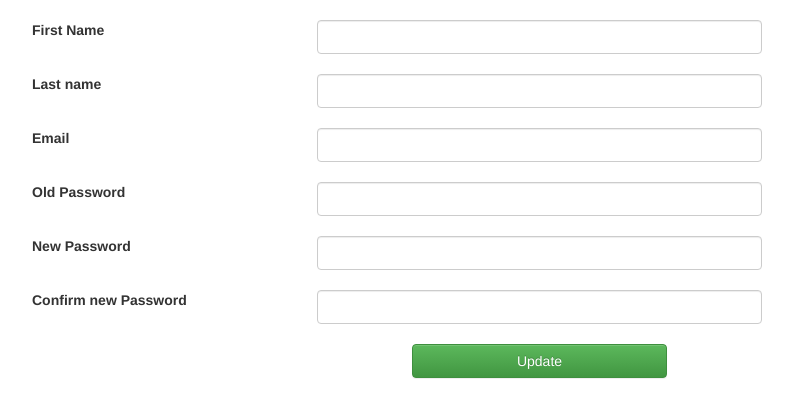
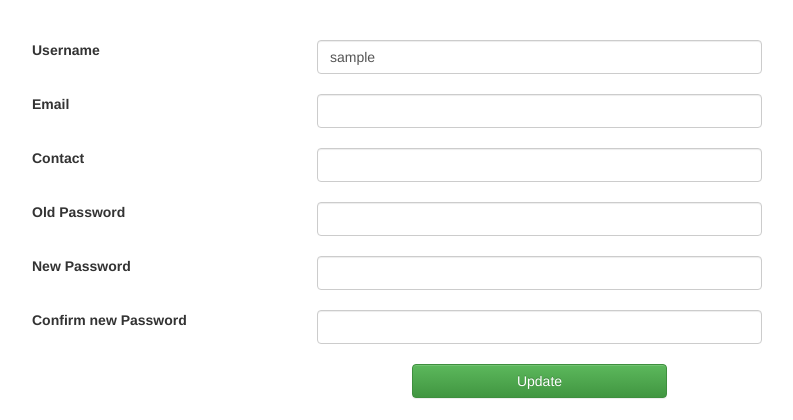
Before and after one commit to abdulnas204/eHaat, a PHP site: page /user/profile.php in a window 1280 px wide. Shown: the part 120-540 px from the top of the page, without its empty margins (148-941 px from the left). Run offline with PHP 8.4, Linux system fonts and the light colour scheme; the visitor is signed in with stand-in values (Sample User, id 1); data that the repository does not hold is empty; a stand-in replaces the project's code that opens the database connection.

Commit message:
Modified UI for profile.php to include all relevant info and tested backend compatibility

```diff
--- a/user/profile.php
+++ b/user/profile.php
@@ -1,8 +1,8 @@
 <?php
-//session_start();
-//require_once('../common/util.php');
-//require_once('./backend/precheck.php');
-//require_once('backend/fetchUserInfo.php');
+session_start();
+require_once('../common/util.php');
+require_once('./backend/precheck.php');
+require_once('backend/fetchUserInfo.php');
 ?>
 <!DOCTYPE html>
 <html lang="en">
@@ -16,16 +16,6 @@
   <script type="text/javascript" src="../resource/js/bootstrap.min.js"></script>
 </head>
 <body>
-	<!--
-		<label for="username">Username</label>
-		<input name="username" type="text" value="<?=$username?>"><br>
-		<label for="email">Email ID</label>
-		<input name="email" type="text" value="<?=$emailId?>"><br>
-		<label for="contact">Contact Number</label>
-		<input name="contact" type="number" value="<?=$contact?>"><br>
-		<input type="submit" name="update" value="Update">
-	</form>
--->
 	<div class="container">
 
 		<div id="header" class="container page-header text-center">
@@ -52,22 +42,21 @@
 
 		<form action="./backend/updateProfile.php" method="POST">
 			<div class="form-group">
-
-					<label for="username" class="col-md-offset-1 col-sm-3 control-label">First Name</label>
+				<label for="username" class="col-md-offset-1 col-sm-3 control-label offset-20">Username</label>
 				<div class="col-sm-5">
-						<input type="text" name="username" class="form-control">
-					</div>
-				</div>
-				<div class="form-group">
-					<label for="username" class="col-md-offset-1 col-sm-3 control-label offset-20">Last name</label>
-					<div class="col-sm-5">
-						<input type="text" name="username" class="form-control offset-20">
+					<input type="text" name="username" class="form-control offset-20" value="<?=$username?>">
 				</div>
 			</div>
 			<div class="form-group">
 				<label for="email" class="col-md-offset-1 col-sm-3 control-label offset-20">Email</label>
 				<div class="col-sm-5">
-						<input type="text" name="email" class="form-control offset-20">
+					<input type="text" name="email" class="form-control offset-20" value="<?=$emailId?>">
+				</div>
+			</div>
+			<div class="form-group">
+				<label for="contact" class="col-md-offset-1 col-sm-3 control-label offset-20">Contact</label>
+				<div class="col-sm-5">
+					<input type="text" name="contact" class="form-control offset-20" value="<?=$contact?>">
 				</div>
 			</div>
 			<div class="form-group">
```
Also changed, not shown: user/backend/updateProfile.php (+5 -2 lines). Lines whose indentation alone changed are shown as unchanged.
